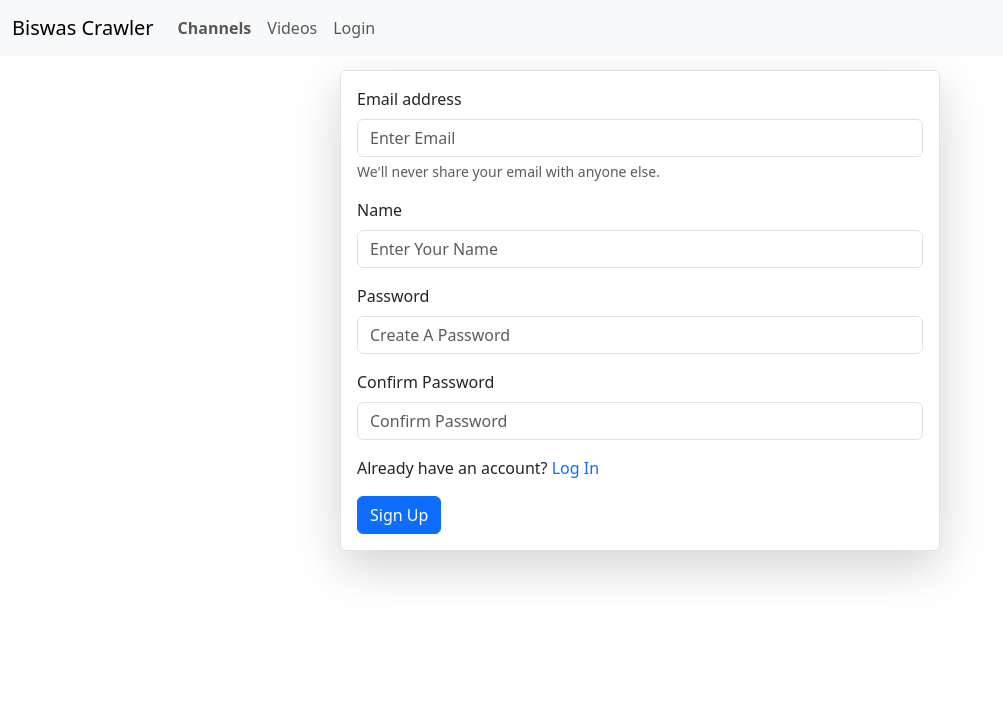
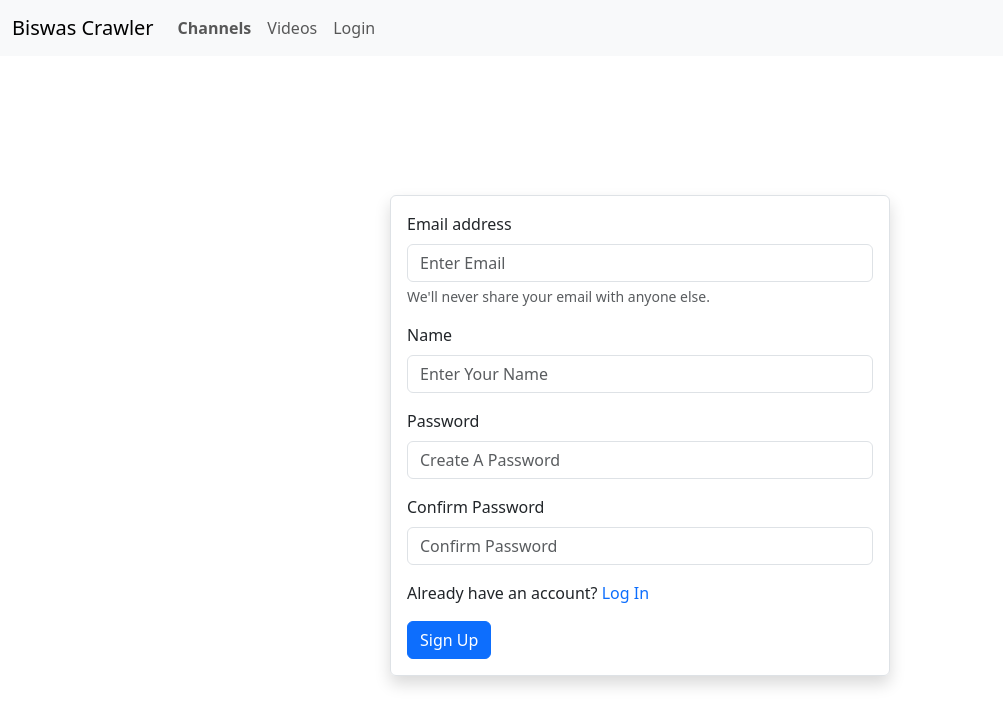
Before and after one commit to OINDIL/YouTube-Crawler, a React (Vite) app: page /signup in a window 1280 px wide. Shown: the top 726 px of the page, without its empty margins (0-1003 px from the left). Built offline with nearby package versions, Linux system fonts and the light colour scheme; no server answers.

Commit message:
[deleted]: AuthContext.jsx and created it again

```diff
--- a/src/Components/SmallComponents/Authentication/SignIn.jsx
+++ b/src/Components/SmallComponents/Authentication/SignIn.jsx
@@ -49,7 +49,9 @@ function SignIn() {
           onLoaderFinished={() => setProgress(0)}
         />
       ) : null}
-      <form className='container border rounded p-3 shadow-lg' onSubmit={handleSubmit} style={{ maxWidth: '600px', marginTop: '70px' }}>
+      <div className="container d-flex justify-content-center align-items-center" style={{minHeight:'100svh'}}>
+        <div className="w-100" style={{maxWidth:'500px'}}>
+        <form className='border rounded p-3 shadow' onSubmit={handleSubmit}>
           <div className="error-loader position-relative">
             {ErrorLoader ? (
               <Alert message={"Invalid Credentials"} type={"danger"} setButton={setErrorLoader} />
@@ -68,6 +70,8 @@ function SignIn() {
           <button type="submit" className="btn btn-success" disabled={successSignedUp || loader || ErrorLoader}>Sign In</button>
         </form>
         </div>
+      </div>
+    </div>
   )
 }
 
--- a/src/Components/SmallComponents/Authentication/SignUp.jsx
+++ b/src/Components/SmallComponents/Authentication/SignUp.jsx
@@ -19,7 +19,7 @@ function SignUp() {
 
     const handleSubmit = async (event) => {
         event.preventDefault()
-        if(password !== confirmPassword || email === '' || password === '' || name === ''){
+        if (password !== confirmPassword || email === '' || password === '' || name === '') {
             setErrorLoader(true)
             return
         }
@@ -51,12 +51,14 @@ function SignUp() {
                     onLoaderFinished={() => setProgress(0)}
                 />
             ) : null}
-            <form className='container border rounded p-3 shadow-lg' onSubmit={handleSubmit} style={{ maxWidth: '600px', marginTop: '70px' }}>
+            <div className="container d-flex justify-content-center align-items-center" style={{ minHeight: '100svh' }}>
+                <div className="w-100" style={{ maxWidth: '500px' }}>
+                    <form className='container border rounded p-3 shadow' onSubmit={handleSubmit} style={{ maxWidth: '600px', marginTop: '70px' }}>
                         <div className="error-loader position-relative">
                             {ErrorLoader ? (
-                        <Alert message={"Account Creation Error"} type={"danger"} setButton={setErrorLoader}/>
+                                <Alert message={"Account Creation Error"} type={"danger"} setButton={setErrorLoader} />
                             ) : null}
-                    {successSignedUp ? <Alert message={"Account Created Successfully"} type={"success"} setButton={setSuccessSignedUp}/> : null}
+                            {successSignedUp ? <Alert message={"Account Created Successfully"} type={"success"} setButton={setSuccessSignedUp} /> : null}
                         </div>
                         <div className="mb-3">
                             <label htmlFor="exampleInputEmail1" className="form-label fw-medium">Email address</label>
@@ -80,6 +82,8 @@ function SignUp() {
                         <button type="submit" className="btn btn-primary" disabled={successSignedUp || loader || ErrorLoader}>Sign Up</button>
                     </form>
                 </div>
+            </div>
+        </div>
     )
 }
 
--- a/src/Components/SmallComponents/Navbar.jsx
+++ b/src/Components/SmallComponents/Navbar.jsx
@@ -1,4 +1,4 @@
-import React, { useState } from 'react'
+import React from 'react'
 import { Link } from 'react-router-dom'
 import { useAllContext } from '../Context/AllContextAPI'
 
```
Also changed, not shown: src/Components/Context/AuthContext.jsx (deleted, +0 -13 lines), src/main.jsx (+11 -11 lines). Lines whose indentation alone changed are shown as unchanged.
